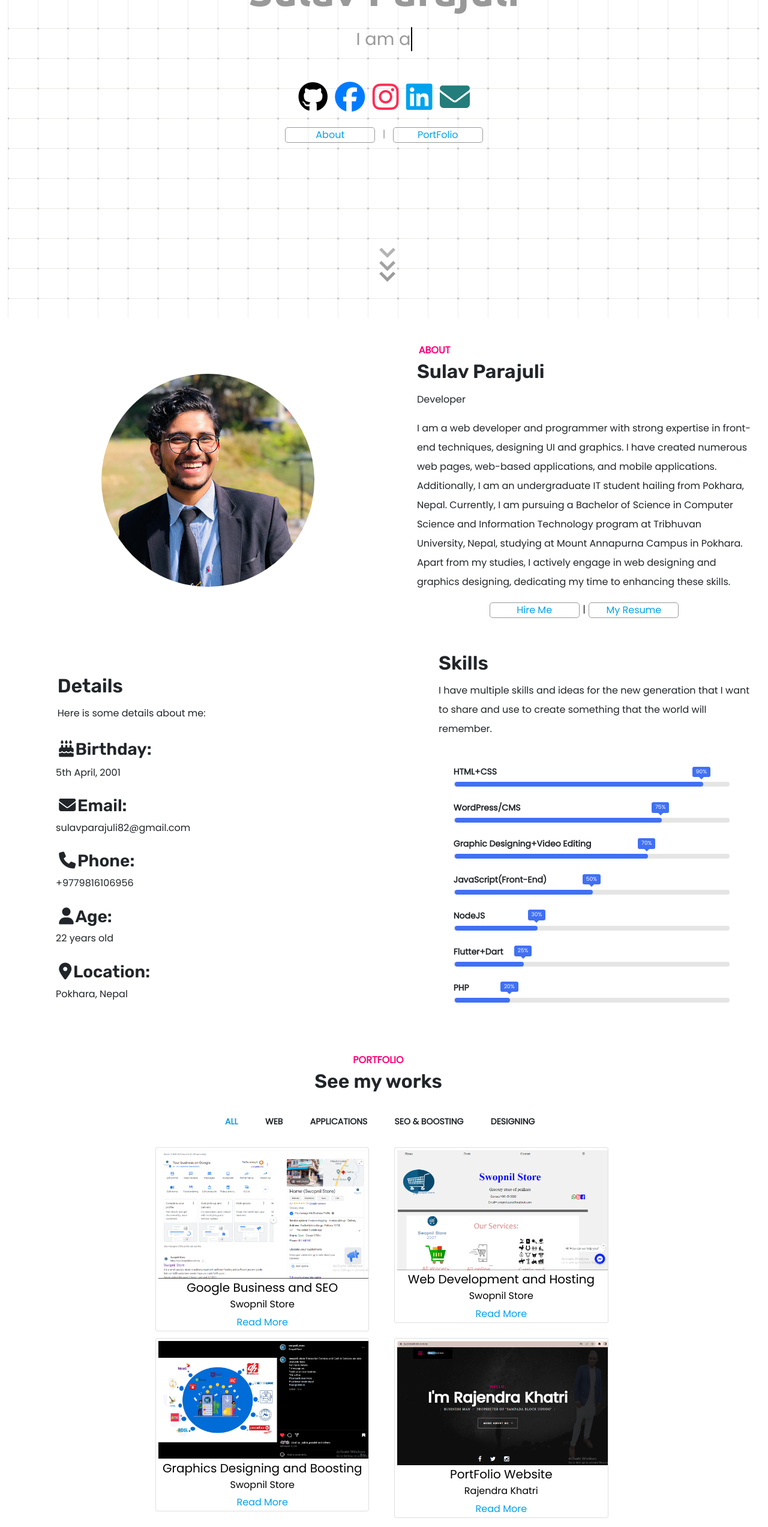
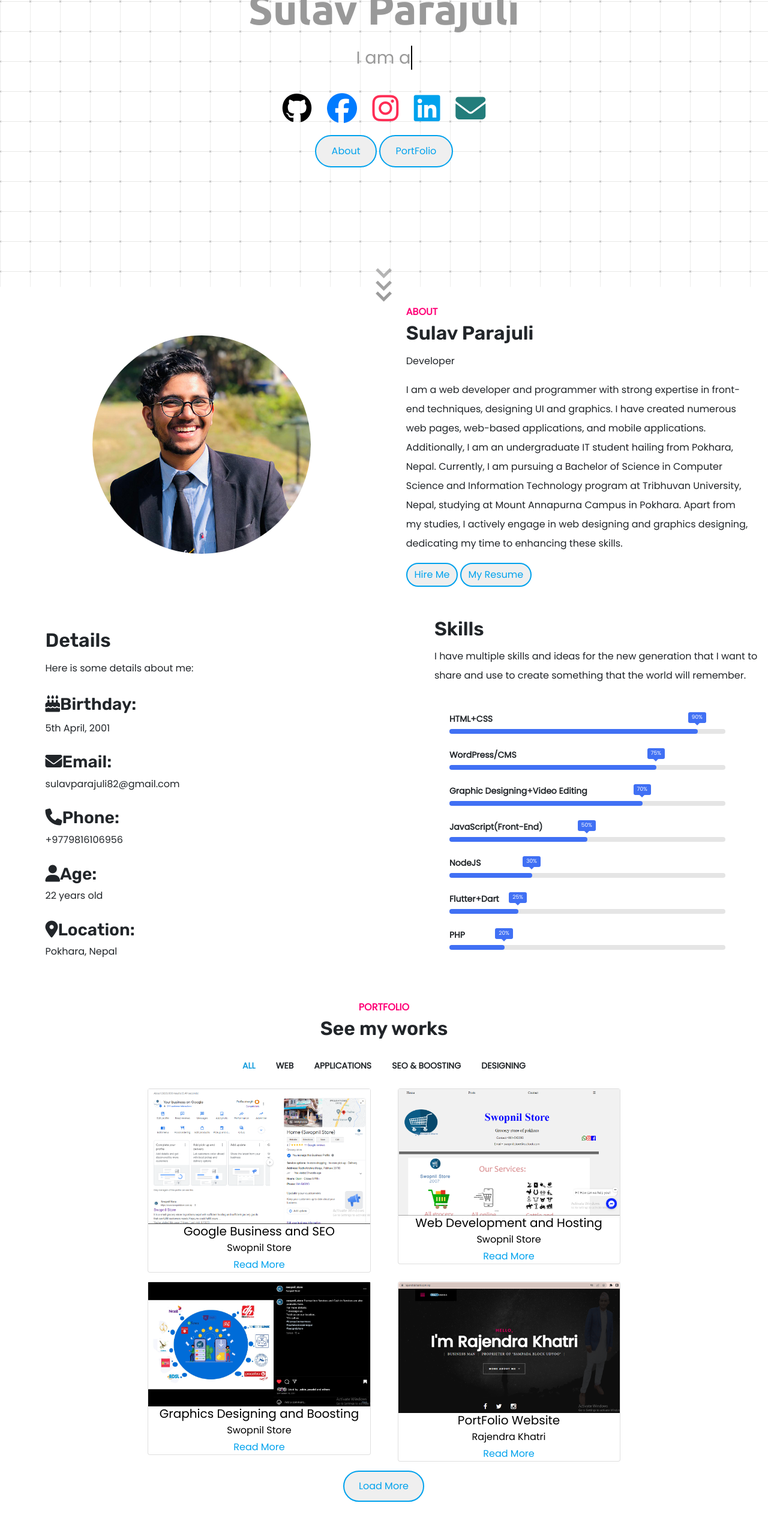
Before and after one commit to sulav-parajuli/MyWebsite, a plain HTML site: page index.html in a window 1280 px wide. Shown: the part 220-2765 px from the top of the page at 60% size. Drawn offline with nearby package versions, Linux system fonts and the light colour scheme.

Commit message:
second init

```diff
--- a/assets/css/arrow.css
+++ b/assets/css/arrow.css
@@ -1,6 +1,6 @@
 .arrow {
     position: absolute;
-    top: 80%;
+    top: 85%;
     left: 50%;
     transform: translate(-50%, -50%);
     transform: rotate(360deg);
--- /dev/null
+++ b/assets/css/buttonanimation.css
@@ -0,0 +1,45 @@
+.coolBeans {
+  border: 2px solid currentColor;
+  border-radius: 3rem;
+  padding: 1% 2%;
+  color: #00a2ed;
+  /* font-weight: 100; */
+  overflow: hidden;
+  position: relative;
+  text-decoration: none;
+  transition: 0.3s transform ease-in-out;
+  will-change: transform;
+  z-index: 0;
+}
+.coolBeans a:hover{
+    color:#fff;
+}
+#portfolio a .coolBeans{
+    top: 15px;
+    display: inline-block;
+}
+.coolBeans::after {
+  background-color: #00a2ed;
+  border-radius: 3rem;
+  content: '';
+  display: block;
+  height: 100%;
+  width: 100%;
+  position: absolute;
+  left: 0;
+  top: 0;
+  transform: translate(-100%, 0) rotate(10deg);
+  transform-origin: top left;
+  transition: 0.3s transform ease-out;
+  will-change: transform;
+  z-index: -1;
+}
+.coolBeans:hover::after {
+  transform: translate(0, 0);
+}
+.coolBeans:hover {
+  border: 2px solid transparent;
+  color: #fff;
+  transform: scale(1.05);
+  will-change: transform;
+}
--- a/assets/css/style.css
+++ b/assets/css/style.css
@@ -20,7 +20,7 @@
 /*Universal Selector*/
 
 * {
-    margin: 0.5%;
+    margin: 0;
     font-family: 'Poppins', sans-serif;
     box-sizing: border-box;
 }
@@ -62,6 +62,7 @@ nav {
     display: flex;
     justify-content: space-between;
     align-items: center;
+    padding: 1%;
 }
 
 p {
@@ -138,10 +139,6 @@ textarea {
 
 
 /*Class Selector*/
-.boxes{
-    display: flex;
-    justify-content: center;
-}
 
 .content{
     margin:0;
@@ -203,6 +200,9 @@ textarea {
     padding-top: 0.5%;
     margin: 0;
 }
+.portfolio-container{
+    gap: 15px;
+}
 
 .mail {
     color: #237d7b;
@@ -215,13 +215,6 @@ textarea {
 
 .moon {
     color: #00a2ed;
-}
-
-.text-box{
-    border: 1px solid #999;
-    width: 150px;
-    border-radius: 5px;
-    text-align: center;
 }
 
 .typed {
@@ -238,8 +231,8 @@ textarea {
 }
 
 .space{
-    width:250px;
-    height:250px;
+    width:200px;
+    height:200px;
 }
 
 
@@ -247,16 +240,13 @@ textarea {
 
 #about {
     padding-left: 3%;
+    padding-right: 2%;
+    padding-bottom: 2%;
 }
 
 #about_details{
     padding-left: 3%;
     justify-content: space-between;
-}
-
-#address {
-    align-items: flex-start;
-    width: 50%;
 }
 
 #des {
@@ -282,7 +272,7 @@ textarea {
 }
 
 #profile {
-    padding-top: 5%;
+    padding-top: 7%;
 }
 
 #profile-des{
@@ -304,12 +294,12 @@ textarea {
 #services,#portfolio,#contact{
     display: block;
     text-align: center;
-    padding-left: 3%;
-    width:95%
+    padding: 3%;
 }
 
-#services-type,#portfolio-type{
+#type{
     display:flex;
+    gap: 20px;
 }
 
 #skills{
@@ -317,33 +307,17 @@ textarea {
     padding-left: 3%;
 }
 
-#slide {
-    width: 5px;
-    height: 100%;
-    align-items: center;
-}
-
 #soc-link {
     text-align: center;
     display: flex;
     justify-content: center;
+    gap:2%;
+    padding-bottom: 1%;
 }
-
-#submit{
-        border: 1px solid #007bff;
-        background-color: #007bff;
-        color:#fff;
-        width: 150px;
-        border-radius: 5px;
-        text-align: center;
-        box-shadow: 4px 3px 2px skyblue;
-        justify-content: center;
-
-}
-
+/*
 #text {
     border-radius: 5px;
-}
+} */
 
 
 /*Media Queries*/
@@ -362,6 +336,9 @@ textarea {
     .list ul{
         display: none;
     }
+    .col-md-6{
+        width:80%;
+    }
     .list-group .moon{
         display: block;
     }
@@ -372,12 +349,12 @@ textarea {
     #profile-img,
     #about,
     #details,
-    #address,
     #des,#skills,#services {
-        width: 95%;
+        display: block;
+        width: auto;
         align-items: center;
     }
-    #services-type,#portfolio-type{
+    #type{
         display:block;
     }
     section {
@@ -386,29 +363,23 @@ textarea {
     .typed {
         font-size: 160%;
     }
+    .col-md-6 {
+        flex: 0 0 80%;
+        max-width: 80%;
+    }
 }
 
 @media screen and (max-width: 650px) {
-    iframe {
-        width: 450px;
-    }
-    #profile-img,
+    /* #profile-img,
     #about,
     #details,
     #address,
     #des,#skills,#services {
         width: 95%;
-    }
+    } */
     .typed {
         border-right: 0.5% solid rgba(255, 255, 255, .75);
         font-size: 100%;
-    }
-}
-
-@media screen and (max-width: 450px) {
-    iframe {
-        width: 320px;
-        height: 320px;
     }
 }
 
--- a/index.html
+++ b/index.html
@@ -20,6 +20,7 @@
     <link rel="stylesheet" href="assets/css/animation.css">
     <link rel="stylesheet" href="assets/css/arrow.css">
     <link rel="stylesheet" href="assets/css/skills.css">
+    <link rel="stylesheet" href="assets/css/buttonanimation.css">
 </head>
 
 <body>
@@ -61,11 +62,8 @@
                  <a href="https://www.linkedin.com/in/sulav-parajuli-658388195/" class="linkedin"><i class="fa-brands fa-linkedin"></i></a>
                 <a href="mailto:sulavparajuli82@gmail.com" class="mail"><i class="fa-solid fa-envelope"></i></a>
             </div>
-            <div class="boxes">
-            <div class="text-box"><a href="#about">About</a></div>
-            <div>|</div>
-            <div class="text-box"><a href="#portfolio">PortFolio</a></div>
-            </div>
+                <a href="#about"><button class="coolBeans">About</button></a>
+                <a href="#portfolio"><button class="coolBeans">PortFolio</button></a>
            <div class="space"></div>
             <a href="#about"><div class="arrow">
                 <span></span>
@@ -84,11 +82,8 @@
                 <p>Developer</p>
                 <p>
                     I am a web developer and programmer with strong expertise in front-end techniques, designing UI and graphics. I have created numerous web pages, web-based applications, and mobile applications. Additionally, I am an undergraduate IT student hailing from Pokhara, Nepal. Currently, I am pursuing a Bachelor of Science in Computer Science and Information Technology program at Tribhuvan University, Nepal, studying at Mount Annapurna Campus in Pokhara. Apart from my studies, I actively engage in web designing and graphics designing, dedicating my time to enhancing these skills.</p>
-                    <div class="boxes">
-                        <div class="text-box"><a href="#contact">Hire Me</a></div>
-                         <div>|</div>
-                        <div class="text-box"><a href="assets/other/SulavC.pdf" download>My Resume</a></div>
-                    </div>
+                    <a href="#contact"><button class="coolBeans">Hire Me</button></a>
+                    <a href="assets/other/SulavC.pdf" download><button class="coolBeans">My Resume</button></a>
             </div>
         </section>
 
@@ -182,7 +177,7 @@
         <section id="portfolio">
             <p id="section-text"><b>PORTFOLIO</b></p>
                 <h2 id="bottom-gap" style="text-align: center;">See my works</h2>
-                    <div class="services-type">
+                    <div class="type">
                       <ul id="portfolio-filters">
                         <li data-filter="*" class="filter-active" onclick="list(0)">All</li>
                         <li data-filter=".filter-web" onclick="list(1)">Web</li>
@@ -233,12 +228,12 @@
                         </div>
                       </div>
             </div>
-            <a href="#" class="btn btn-primary" id="submit">Load More</a>
+            <a href="#"><button class="coolBeans">Load More</button></a>
         </section>
         <section id="services" class="reveal">
             <p id="section-text"><b>SERVICES</b></p>
                 <h2 id="bottom-gap" style="text-align: center;">What can i do?</h2>
-            <div id="services-type">
+            <div id="type">
                 <div id="des">
                     <h3>
                         <!-- <i class="fa-solid fa-file-code"></i> -->
@@ -256,7 +251,7 @@
                     <p>I possess the ability to design responsive websites and mobile applications with flexible layouts for my clients, incorporating creative ideas and utilizing various platforms such as WordPress, JavaScript, Bootstrap,flutter and more.</p>
                 </div>
                 </div>
-                <div id="services-type">
+                <div id="type">
                     <div id="des">
                         <h3>
                             <!-- <i class="fa-solid fa-gears"></i> -->
@@ -292,8 +287,6 @@
                         <input type="text" required >
                         <label>Enter Last Name</label>
                       </div>
-                </div>
-                <div class="form-controller">
                     <div class="input-field email">
                         <input type="text" required >
                         <label>Email</label>
@@ -302,12 +295,12 @@
                         <input type="text" required>
                         <label>Subject</label>
                       </div>
-                </div>
-                <div class="input-field message">
+                   <div class="input-field message">
                     <textarea required ></textarea>
                     <label>Your Message</label>
                   </div>
-                  <button type="submit" class="btn btn-primary" id="submit">Send Message</button>
+                </div>
+                  <button type="submit" class="coolBeans">Send Message</button>
             </form>
         </section>
         <!--Also create testimonial,blog,contact sections-->
```
